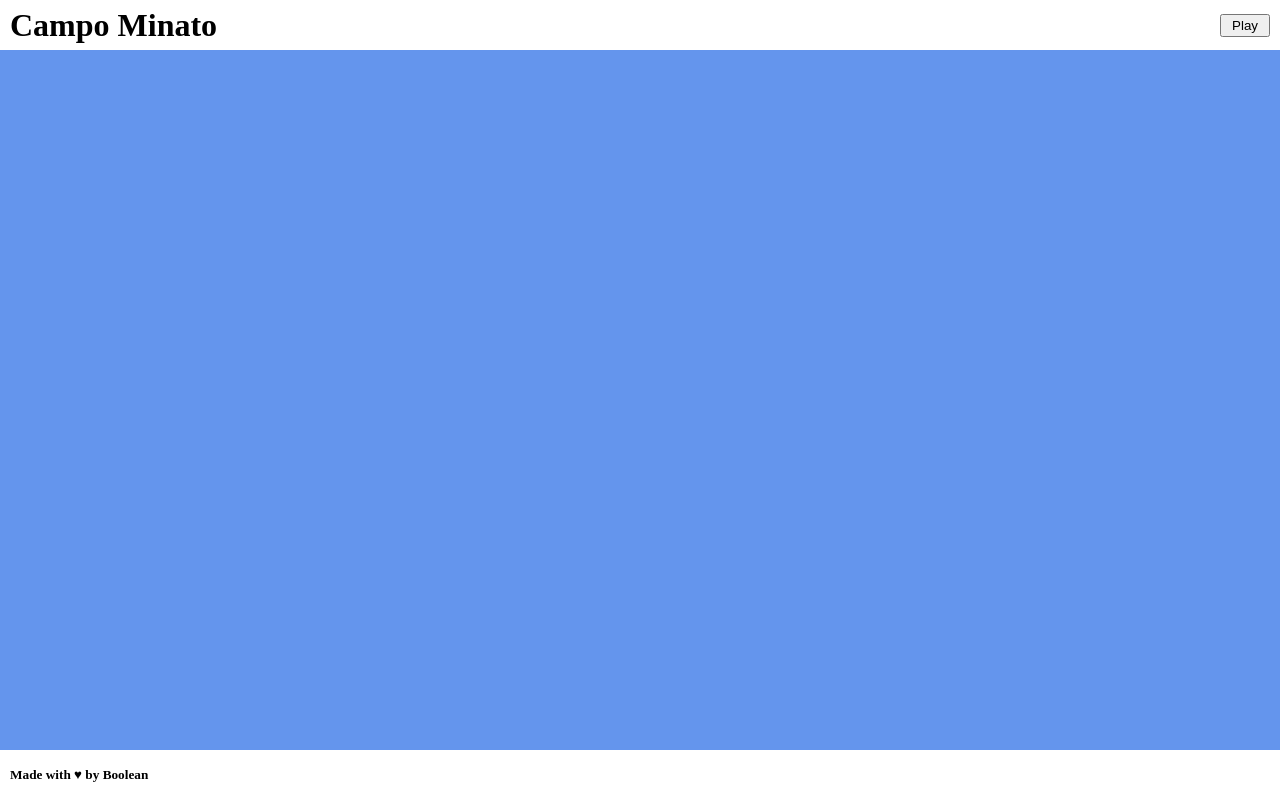
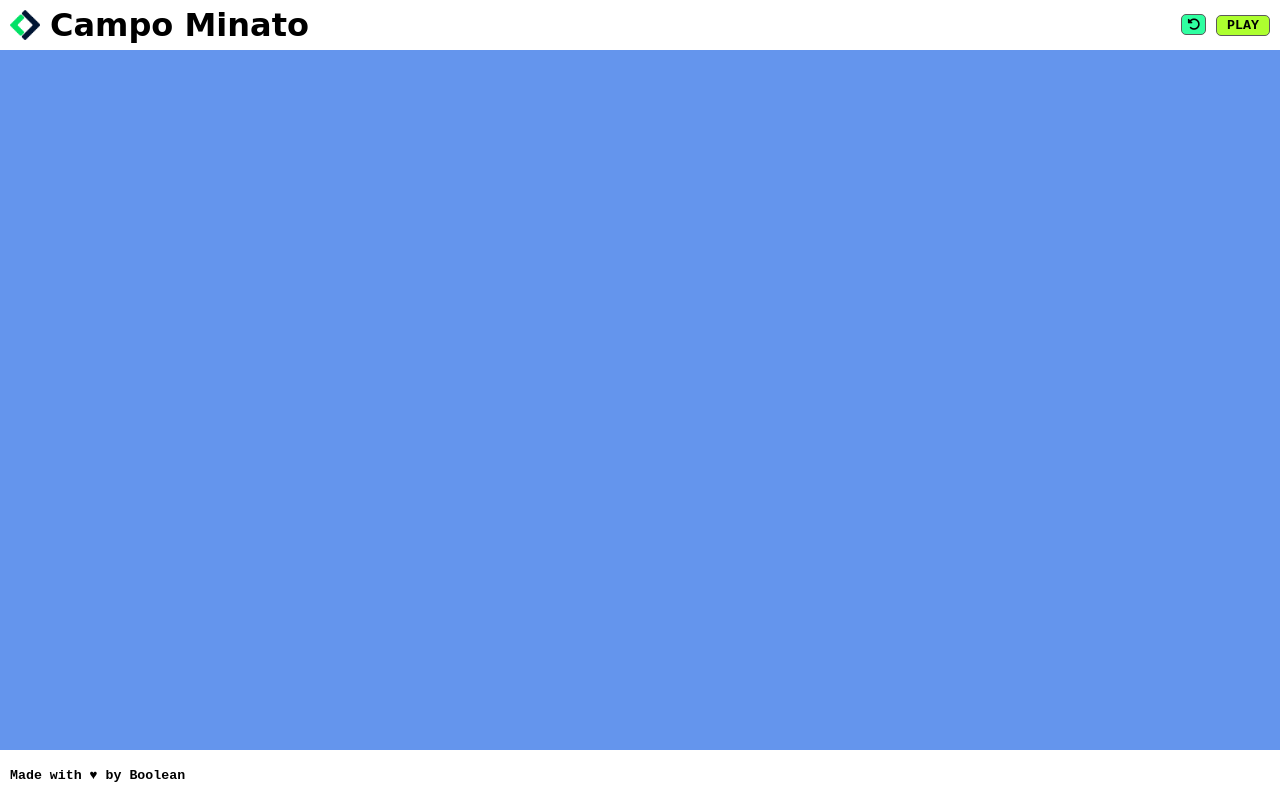
Before and after one commit to ClaudioLeone/js-campominato-grid, a plain HTML site: page index.html in a window 1280 px wide. Drawn offline with Linux system fonts and the light colour scheme; a web font is replaced by a local one.

Commit message:
Reorganized and stylized header

```diff
--- a/CSS/style.css
+++ b/CSS/style.css
@@ -4,6 +4,12 @@
     box-sizing: border-box;
 }
 
+/* GENERAL */
+body{
+    font-family: 'Roboto Mono', monospace;
+}
+
+/* UTILITIES */
 .h-margin{
     margin: 0 10px 0 10px;
 }
@@ -12,14 +18,55 @@
     display: none;
 }
 
+/* IDs */
+#logo{
+    width: 30px;
+    height: 30px;
+}
+
+#game-title{
+    margin-left: 10px;
+    font-family: 'Rampart One', cursive;
+}
+
+/* CLASSES */
+.top-sx-div{
+    align-items: center;
+}
+
 .top-btm-navs{
     height: 50px;
     align-items: center;
     justify-content: space-between;
 }
 
+.refresh-btn{
+    padding: 2px 5px;
+    background-color: rgb(47, 255, 161);
+    border: 1px solid #5b5b5b;
+    border-radius: 5px;
+    font-size: small;
+}
+
+.refresh-btn:hover{
+    border: 1px solid #000000;
+}
+
+.refresh-btn > a{
+    color: #000000;
+}
+
 .play-btn{
+    font-family: 'Roboto Mono', monospace;
     padding: 2px 10px;
+    background-color: greenyellow;
+    border: 1px solid #5b5b5b;
+    border-radius: 5px;
+    cursor: pointer;
+}
+
+.play-btn:hover{
+    border: 1px solid #000000;
 }
 
 .flex{
@@ -37,8 +84,8 @@
 .grid-row{
     width: 500px;
     height: 500px;
-    background-color: rgb(255, 191, 180);
-    border: 1px solid white;
+    background-color: #b7c2b6;
+    border: 1px solid #000000;
     flex-wrap: wrap;
     justify-content: space-evenly;
     align-items: center;
@@ -50,9 +97,13 @@
     justify-content: center;
     height: 47.8px;
     width: calc(100% / 10 - 2px);
-    background-color: #f7ffcb;
-    color: rgb(19, 19, 19);
+    background-color: #fafee3;
+    color: #131313;
     border: 1px solid #666666;
+}
+
+.cell:hover{
+    border: 1px solid #000000;
 }
 
 .cell:hover{
--- a/index.html
+++ b/index.html
@@ -4,21 +4,32 @@
     <meta charset="UTF-8">
     <meta http-equiv="X-UA-Compatible" content="IE=edge">
     <meta name="viewport" content="width=device-width, initial-scale=1.0">
+    <link rel="preconnect" href="https://fonts.googleapis.com">
+    <link rel="preconnect" href="https://fonts.gstatic.com" crossorigin>
+    <link href="https://fonts.googleapis.com/css2?family=Rampart+One&display=swap" rel="stylesheet">
+    <link rel="stylesheet" href="https://cdnjs.cloudflare.com/ajax/libs/font-awesome/6.3.0/css/all.min.css" integrity="sha512-SzlrxWUlpfuzQ+pcUCosxcglQRNAq/DZjVsC0lE40xsADsfeQoEypE+enwcOiGjk/bSuGGKHEyjSoQ1zVisanQ==" crossorigin="anonymous" referrerpolicy="no-referrer" />
     <link rel="stylesheet" href="CSS/style.css">
     <title>Campo Minato</title>
 </head>
 <body>
     <header>
         <div class="top-btm-navs flex h-margin">
-            <h1>Campo Minato</h1>
-            <button class="play-btn">Play</button>
+            <div class="top-sx-div flex">
+                <img id="logo" src="img/boolean-logo.png" alt="boolean-logo">
+                <h1 id="game-title">Campo Minato</h1>
+            </div>
+
+            <div>
+                <button class="refresh-btn"><a href="http://127.0.0.1:5500/"><i class="fa-solid fa-rotate-left"></i></a></button>
+                <button class="play-btn"><strong>PLAY</strong></button>
+            </div>
         </div>
     </header>
 
     <div class="container flex">
         <div class="grid-container">
             <div class="grid-row display-none">
-                <!-- <div class="cell"></div> -->
+                <!-- <div class="cell"></div> --> <!-- [CREATED DYNAMICALLY] -->
             </div>
         </div>
     </div>
@@ -28,6 +39,7 @@
             <h5>Made with &hearts; by Boolean</h5>
         </div>
     </footer>
+
     <script src="JS/script.js"></script>
 </body>
 </html>
```
Also changed, not shown: img/boolean-logo.png (added).
